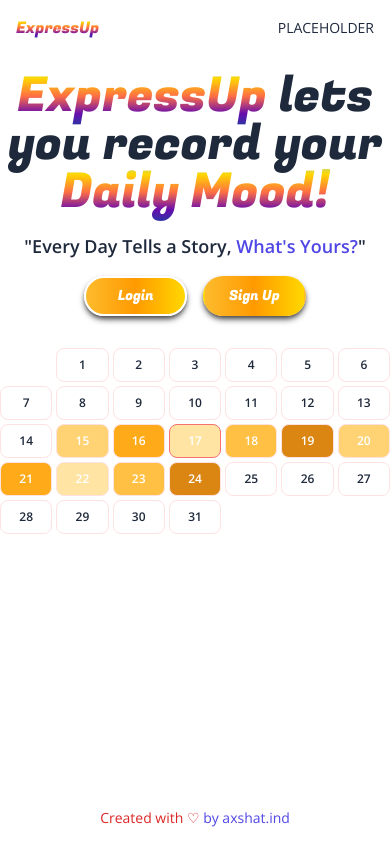
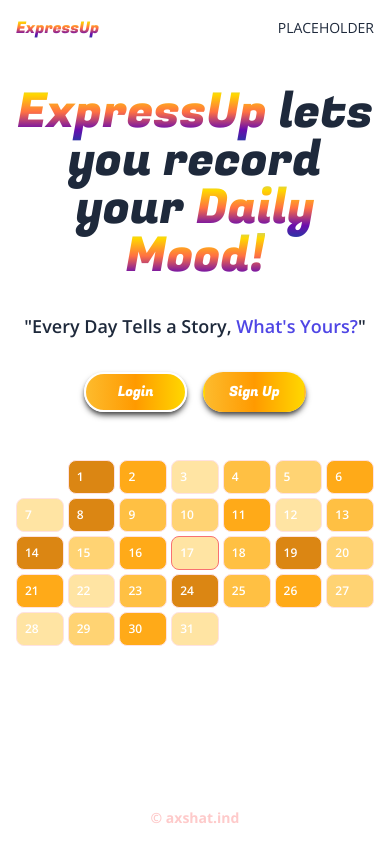
Before and after one commit to axshatInd/expressup, a Next.js app: page / in a window 390 px wide. Built offline with nearby package versions, Linux system fonts and the light colour scheme.

Commit message:
made fix with p-4 not existing in main.js, for responsiveness

```diff
--- a/app/layout.js
+++ b/app/layout.js
@@ -27,7 +27,7 @@ export default function RootLayout({ children }) {
 
   const footer = (
     <footer className="p-4 sm:p-8 grid place-items-center">
-      <p className={ 'text-red-600 font-bold' + fugaz.className}> Created with ♡ <span className={ 'text-indigo-600 font-semibold' + fugaz.className}>by axshat.ind</span></p>
+      <p className={ 'text-red-200 font-bold duration-200 hover:text-white hover:bg-indigo-500' + fugaz.className}> &#169; axshat.ind</p>
     </footer>
   )
 
--- a/components/Button.js
+++ b/components/Button.js
@@ -8,7 +8,7 @@ export default function Button(props) {
     const { text, dark, full } = props;
     return (
         <button className={
-            'relative rounded-full overflow-hidden duration-200 hover:opacity-60 border-2 ' +
+            'rounded-full overflow-hidden duration-200 hover:opacity-60 border-2 ' +
             (dark ?
                 'text-white bg-gradient-to-r from-[#FDBB2D] via-[#FF9A00] to-[#FFD700] border-white shadow-md shadow-[#4a4a4a]'
                 :
--- a/components/Calendar.js
+++ b/components/Calendar.js
@@ -48,12 +48,11 @@ export default function Calendar(props) {
                 <div
                   style={{ background: color }}
                   className={
-                    'text-xs sm:text-sm border p-2 flex items-center justify-center rounded-lg' +
+                    'text-xs sm:text-sm border border-solid p-2 flex items-center gap-2 justify-between rounded-lg' +
                     (isToday ? ' border-red-400' : ' border-red-100') +
                     (color === 'white' ? ' text-black-400' : ' text-white')
                   }
-                  key={dayOfWeekIndex}
-                >
+                  key={dayOfWeekIndex}>
                   <p className='font-semibold'>{dayIndex}</p>
                 </div>
               );
--- a/components/Hero.js
+++ b/components/Hero.js
@@ -6,7 +6,7 @@ const fugaz = Fugaz_One({ subsets: ["latin"], weight: ['400'] });
 
 export default function Hero() {
   return (
-    <div className='py-4 md:py-10 flex flex-col gap-4 sm:gap-8'>
+    <div className='py-4 md:py-10 flex flex-col gap-8 sm:gap-10'>
         <h1 className={'text-5xl sm:text-6xl md:text-7xl text-center ' + fugaz.className}>
             <span className='textGradient'>ExpressUp</span> lets you record your <span className='textGradient'>Daily Mood!</span>
         </h1>
@@ -17,7 +17,7 @@ export default function Hero() {
             <Button text="Login" dark /> {/* Login button with white border */}
             <Button text="Sign Up" /> {/* Sign Up button without border */}
         </div>
-        <Calendar/>
+        <Calendar demo/>
     </div>
   )
 }
--- a/components/Main.js
+++ b/components/Main.js
@@ -3,7 +3,7 @@ import React from 'react'
 export default function Main(props) {
     const {children} = props
   return (
-    <main className='flex-1 flex flex-colp-4 sm:p-8 '>
+    <main className='flex-1 flex flex-colp-4 sm:p-8 p-4 '>
         {children}
     </main>
   )
```
